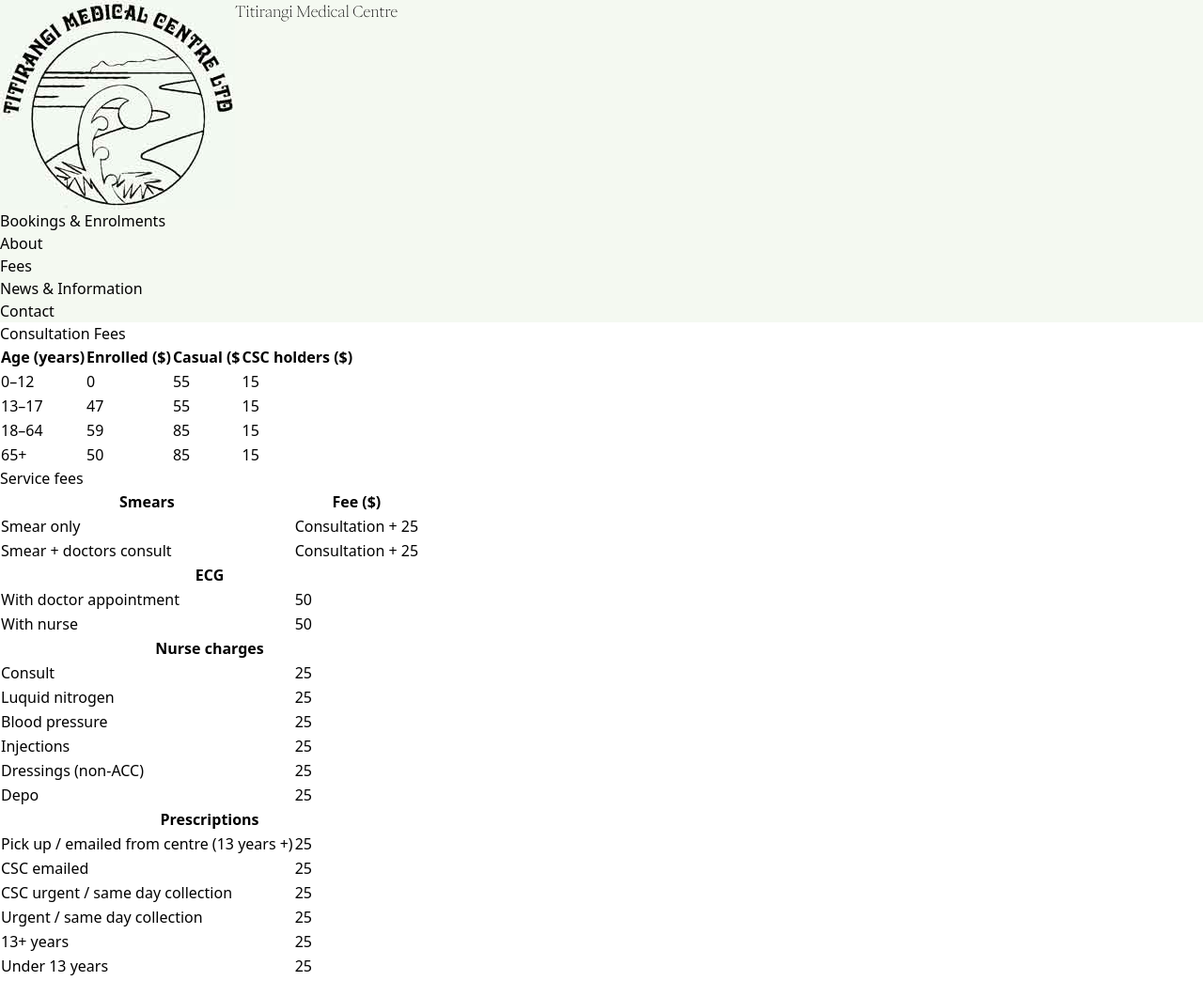
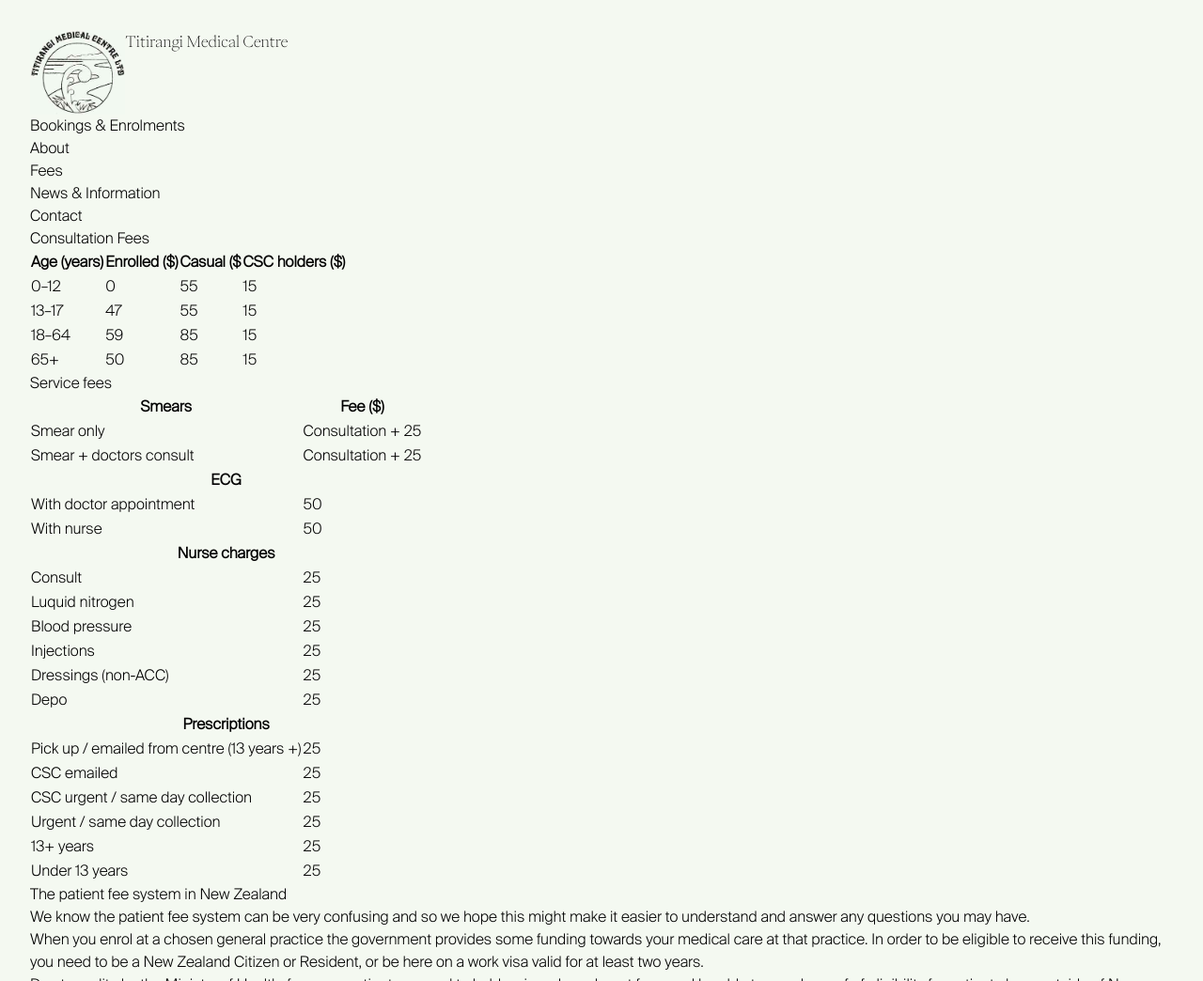
Before and after one commit to honboey/titirangi-medical-centre, a Gatsby site: page /fees in a window 1280 px wide. Shown: the top 1044 px of the page at 94% size. Built offline with nearby package versions, Linux system fonts and the light colour scheme; Gatsby itself is replaced by a stand-in of ours; a web font is replaced by a local one.

Commit message:
Styled width of page wrappers

```diff
--- a/src/components/Layout.js
+++ b/src/components/Layout.js
@@ -14,7 +14,6 @@
             }
         }
     `)
-        console.log(title)
     return (
         <>
             <Helmet>
@@ -22,9 +21,10 @@
                 <meta name="Keywords" content="Titirangi, Medical, Centre, health, Waitakere, doctor, gp, nurse, Auckland, medicine," />
                 <meta name="Description" content="For over seventy years, the Titirangi Medical Centre has supported our local community – keeping us healthy, safe and strong." />
             </Helmet>
+            <div className="wrapper max-w-screen-xl mx-auto">
                 <header>
-                <nav className="bg-tmc-green">
-                    <h1 className="font-display"><Link to="/"><StaticImage src="../images/logo.jpg" />Titirangi Medical Centre</Link></h1>
+                    <nav>
+                        <h1 className="font-display"><Link to="/"><StaticImage src="../images/logo.jpg" className="w-1/12"/>Titirangi Medical Centre</Link></h1>
                         <ul>
                             <li><Link to="/bookings">Bookings & Enrolments</Link></li>
                             <li><Link to="/about">About</Link></li>
@@ -50,6 +50,7 @@
                     <p>Phone – (09) 817 8069</p>
                     <p>Fax – (09) 817 8067</p>
                 </footer>
+            </div>
         </>
     )
 }
--- a/src/styles/global.css
+++ b/src/styles/global.css
@@ -17,4 +17,14 @@
                 url(./fonts/SuisseIntl-Light-WebS.woff2) format("woff2");
         font-display: swap;
     }
+    body {
+        font-family: "Suisse";
+        background-color: #f4f9f1;
+        padding: 1rem
+    }
+    @media screen and (min-width: 1024px) {
+        body {
+            padding: 2rem;
+        }
+    }
 }
```
Lines whose indentation alone changed are shown as unchanged.
